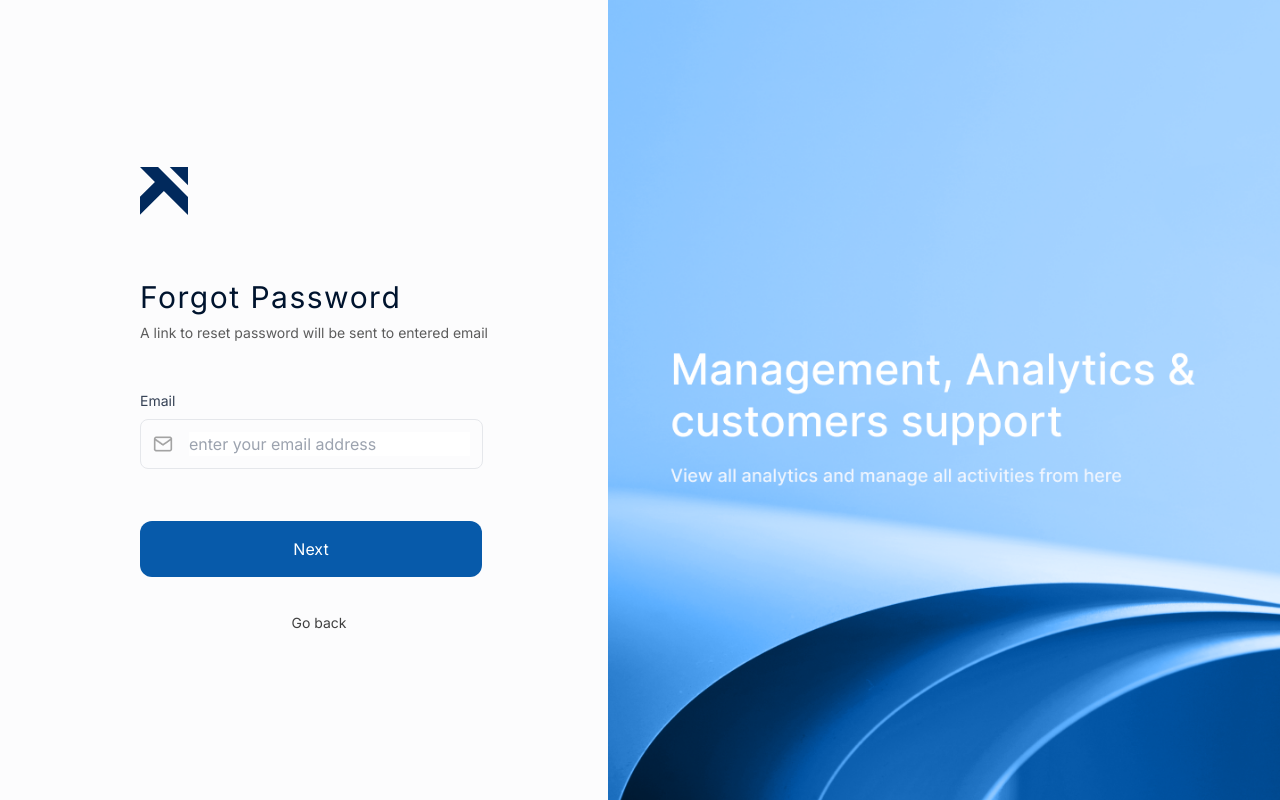
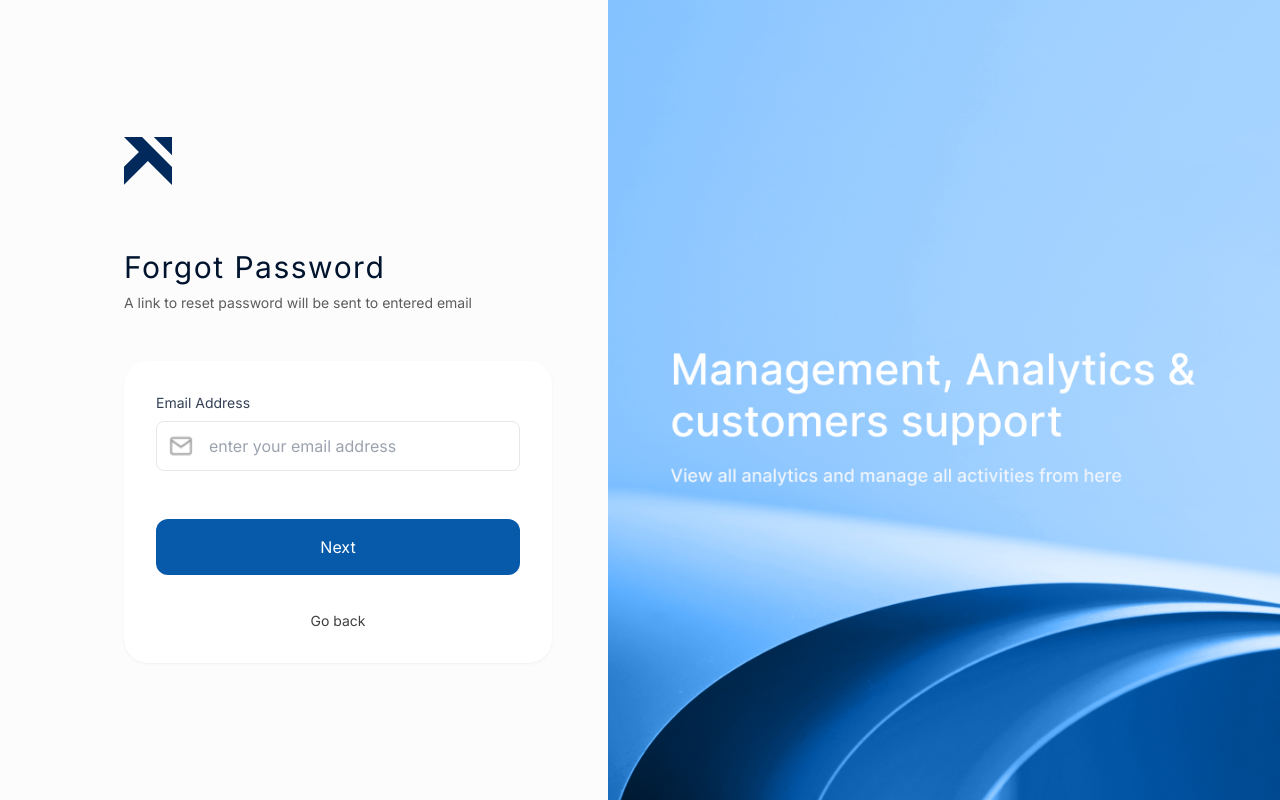
Before and after one commit to popsam22/lantan-frontend, a React (Vite) app: page /reset-password in a window 1280 px wide. Built offline with nearby package versions, Linux system fonts and the light colour scheme.

Commit message:
fix: forgot password

```diff
--- a/src/pages/register/ForgotPassword.tsx
+++ b/src/pages/register/ForgotPassword.tsx
@@ -8,7 +8,7 @@ const ForgotPassword = () => {
   return (
     <section>
       <div className="flex justify-between flex-1 overflow-hidden h-screen bg-[#FCFCFD]">
-        <div className="flex flex-1 flex-col m-20 pl-5 justify-center w-full relative left-10">
+        <div className="flex flex-1 flex-col m-20 pl-5 justify-center w-full relative left-6">
           <div className="mb-16">
             <img
               src={Lantan}
@@ -26,16 +26,20 @@ const ForgotPassword = () => {
               A link to reset password will be sent to entered email
             </p>
           </div>
-          <div className="flex flex-col mb-8">
-            <label htmlFor="" className="text-sm text-[#344054] mb-2">
-              Email
+          <div className="flex flex-col w-full max-w-[488px] bg-white p-8 justify-center items-center rounded-3xl drop-shadow-sm">
+            <div className="flex flex-col mb-12 w-full">
+              <label
+                htmlFor="email-address"
+                className="text-sm text-[#344054] mb-2"
+              >
+                Email Address
               </label>
-            <div className="flex items-center overflow-hidden w-full border p-3 rounded-lg max-w-[343px] mb-5">
+              <div className="flex border p-3 rounded-lg justify-between">
                 <img
                   src={email}
                   alt="email"
-                width={20}
-                height={20}
+                  width={24}
+                  height={24}
                   className="mr-4"
                 />
                 <input
@@ -45,9 +49,9 @@ const ForgotPassword = () => {
                 />
               </div>
             </div>
-          <div className="flex mb-7">
+            <div className="flex w-full mb-7">
               <button
-              className="w-[342px] text-white rounded-xl p-4 mb-2 bg-[#075AAA] hover:cursor-pointer"
+                className="w-full text-white rounded-xl p-4 mb-2 bg-[#075AAA] hover:cursor-pointer"
                 onClick={() => navigate("/set-password")}
               >
                 Next
@@ -60,6 +64,7 @@ const ForgotPassword = () => {
               >
                 Go back
               </p>
+            </div>
           </div>
         </div>
         <div>
--- a/src/pages/register/SetPassword.tsx
+++ b/src/pages/register/SetPassword.tsx
@@ -34,7 +34,7 @@ const SetPassword = () => {
               >
                 Enter New Password
               </label>
-              <div className="flex border p-3 rounded-lg justify-between ">
+              <div className="flex border p-3 rounded-lg justify-between">
                 <input
                   type="text"
                   placeholder="enter your password"
```
Lines whose indentation alone changed are shown as unchanged.
